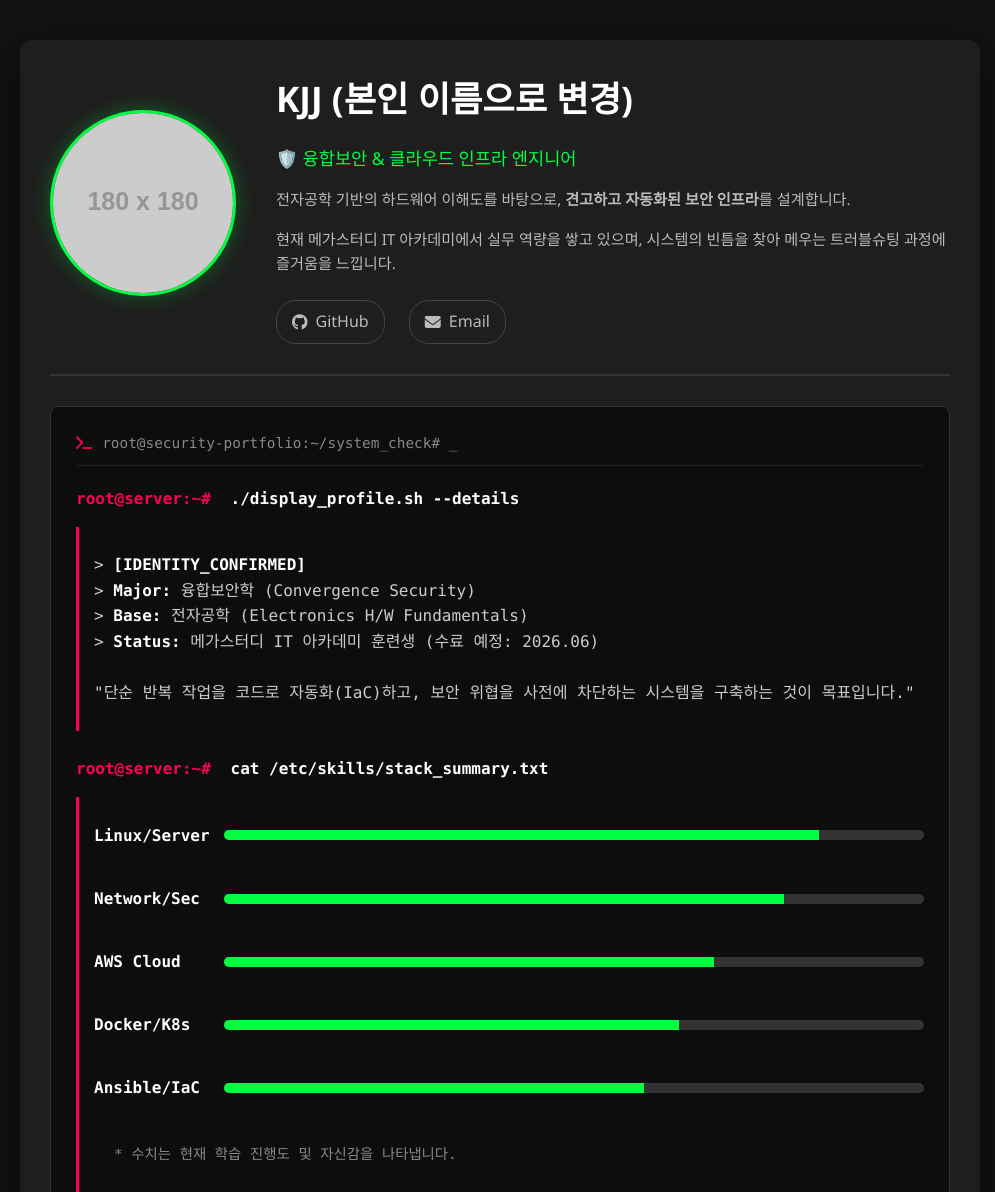
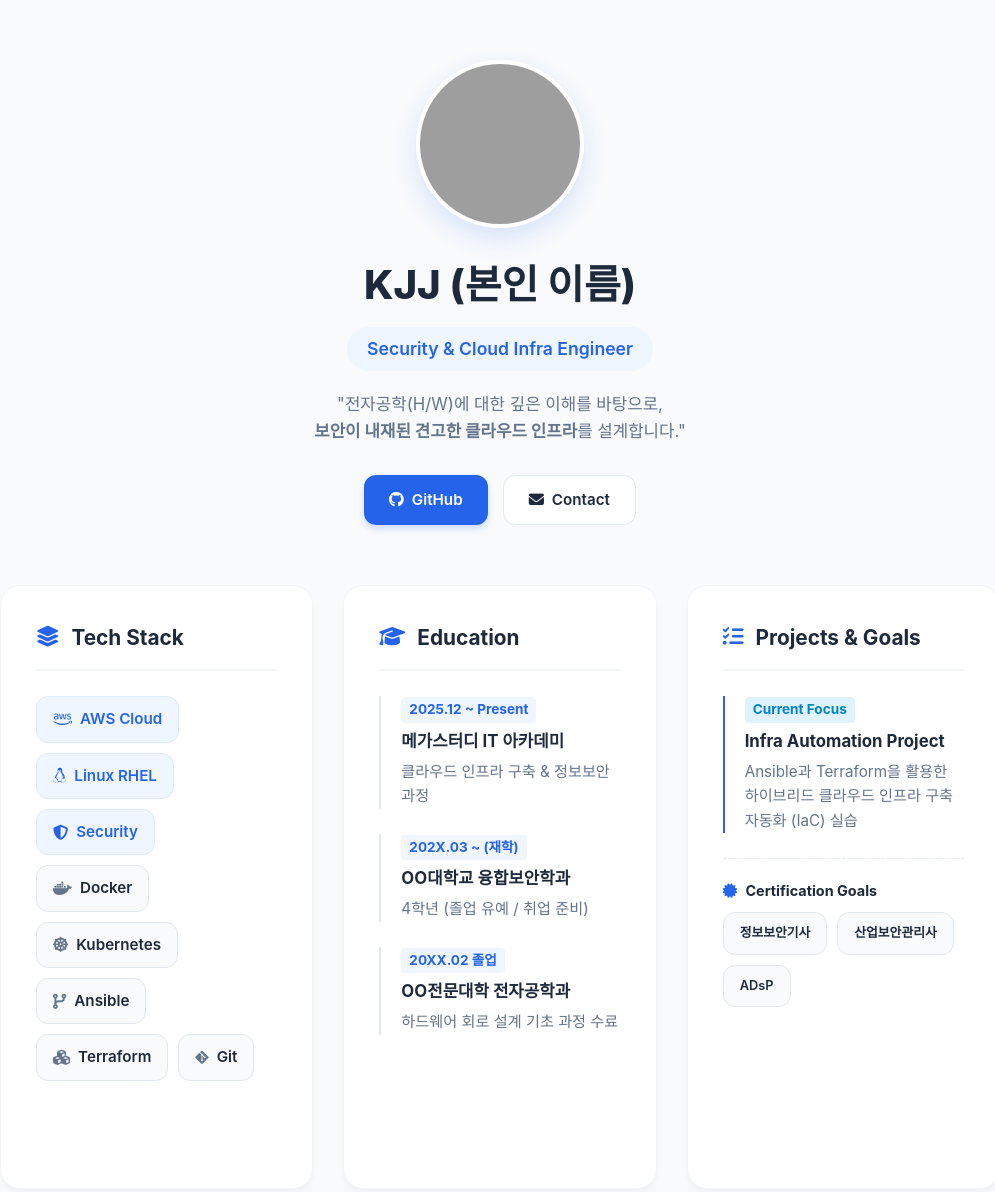
Before and after one commit to KJJ-art/resume, a plain HTML site: page index.html in a window 1280 px wide. Shown: the top 1192 px of the page, without its empty margins (140-1135 px from the left). Drawn offline with Linux system fonts and the light colour scheme; grey boxes are pictures that could not be loaded; placeholder pictures from the web are drawn by us.

Commit message:
Update index.html

```diff
--- a/index.html
+++ b/index.html
@@ -3,226 +3,299 @@
 <head>
     <meta charset="UTF-8">
     <meta name="viewport" content="width=device-width, initial-scale=1.0">
-    <title>Security & Infra Engineer Portfolio</title>
+    <title>KJJ - Security & Infra Portfolio</title>
     <link rel="stylesheet" href="https://cdnjs.cloudflare.com/ajax/libs/font-awesome/6.4.0/css/all.min.css">
     <style>
-        /* --- 전체 레이아웃 및 디자인 --- */
-        body {
-            background-color: #121212; /* 깊은 어두운색 배경 */
-            color: #e0e0e0; /* 밝은 회색 글씨 */
-            font-family: 'Segoe UI', Roboto, 'Helvetica Neue', Arial, sans-serif; /* 깔끔한 현대적 폰트 */
-            margin: 0; padding: 0; line-height: 1.6;
-        }
-        a { text-decoration: none; color: #00ff41; transition: color 0.3s; }
-        a:hover { color: #fff; }
-
-        /* 메인 컨테이너 박스 */
-        .container {
-            max-width: 900px; margin: 40px auto; padding: 30px;
-            background-color: #1e1e1e; /* 조금 더 밝은 컨테이너 배경 */
-            box-shadow: 0 15px 40px rgba(0, 0, 0, 0.6);
-            border-radius: 12px;
+        /* --- 기본 설정 --- */
+        :root {
+            --primary-color: #2563eb; /* 신뢰감을 주는 로얄 블루 */
+            --secondary-color: #1e293b; /* 짙은 네이비 (텍스트) */
+            --bg-color: #f8fafc; /* 아주 연한 회색 배경 */
+            --card-bg: #ffffff; /* 카드 배경 */
+            --text-gray: #64748b;
         }
 
-        /* --- [상단] 프로필 섹션 스타일 --- */
-        .profile-header {
-            display: flex; align-items: center;
-            border-bottom: 2px solid #333; padding-bottom: 30px; margin-bottom: 30px;
+        body {
+            font-family: -apple-system, BlinkMacSystemFont, "Apple SD Gothic Neo", "Malgun Gothic", sans-serif;
+            background-color: var(--bg-color);
+            color: var(--secondary-color);
+            margin: 0;
+            padding: 0;
+            line-height: 1.6;
         }
-        .profile-image-container {
-            flex: 0 0 180px; /* 사진 영역 너비 고정 */
-            margin-right: 40px; text-align: center;
+
+        /* --- 레이아웃 --- */
+        .container {
+            max-width: 1000px;
+            margin: 0 auto;
+            padding: 60px 20px;
         }
-        .profile-image {
-            width: 180px; height: 180px;
-            border-radius: 50%; /* 원형 사진 */
-            object-fit: cover; /* 비율 유지하며 꽉 채우기 */
-            border: 3px solid #00ff41; /* 초록색 테두리 포인트 */
-            box-shadow: 0 0 20px rgba(0, 255, 65, 0.3); /* 빛나는 효과 */
-            background-color: #333; /* 사진 없을 때 배경색 */
+
+        /* --- 1. 헤더 (프로필) 영역 --- */
+        header {
+            text-align: center;
+            margin-bottom: 60px;
         }
-        .profile-info { flex: 1; } /* 나머지 공간 차지 */
-        .profile-name { font-size: 2.2em; font-weight: bold; margin: 0 0 10px 0; color: #fff; }
-        .profile-title { font-size: 1.1em; color: #00ff41; margin-bottom: 15px; font-weight: 500; }
-        .profile-description { margin-bottom: 25px; color: #bbb; font-size: 0.95em; }
-        .social-links a {
-            display: inline-flex; align-items: center; margin-right: 20px;
-            font-size: 1em; color: #bbb; border: 1px solid #444;
-            padding: 8px 15px; border-radius: 20px; transition: all 0.3s;
+
+        .profile-img-box {
+            width: 160px;
+            height: 160px;
+            margin: 0 auto 25px;
+            border-radius: 50%;
+            overflow: hidden;
+            border: 4px solid #fff;
+            box-shadow: 0 10px 25px rgba(37, 99, 235, 0.15);
         }
-        .social-links a:hover { color: #00ff41; border-color: #00ff41; background-color: rgba(0,255,65,0.1); }
-        .social-links i { margin-right: 8px; }
 
-        /* --- [하단] 터미널 섹션 스타일 --- */
-        .terminal-section {
-            background-color: #0d0d0d; /* 더 어두운 리얼 터미널 배경 */
-            padding: 25px; border-radius: 8px; border: 1px solid #333;
-            font-family: 'Consolas', 'Courier New', monospace; /* 전용 터미널 폰트 */
+        .profile-img {
+            width: 100%;
+            height: 100%;
+            object-fit: cover;
         }
-        .terminal-header {
-            color: #888; font-size: 0.9em; margin-bottom: 20px;
-            display: flex; align-items: center; border-bottom: 1px solid #222; padding-bottom: 10px;
+
+        h1 {
+            font-size: 2.5rem;
+            margin: 0 0 10px;
+            color: var(--secondary-color);
+            font-weight: 800;
         }
-        .terminal-header i { margin-right: 10px; color: #ff0055; }
 
-        /* 명령어 라인 스타일 */
-        .command-line { margin-bottom: 15px; }
-        .prompt { color: #ff0055; margin-right: 10px; font-weight: bold; }
-        .command { color: #fff; font-weight: bold; }
-        .output { color: #ccc; margin-bottom: 25px; white-space: pre-wrap; padding-left: 15px; border-left: 3px solid #ff0055; }
-        .output strong { color: #fff; font-weight: 600; }
-        .highlight { color: #00ff41; }
-        .sub-text { color: #888; font-size: 0.9em; margin-left: 20px; display: block; margin-top: 5px; }
+        .tagline {
+            font-size: 1.1rem;
+            color: var(--primary-color);
+            font-weight: 600;
+            background-color: #eff6ff;
+            padding: 8px 20px;
+            border-radius: 30px;
+            display: inline-block;
+            margin-bottom: 20px;
+        }
 
-        /* 타이핑 커서 */
-        .cursor {
-            display: inline-block; width: 9px; height: 18px; background-color: #00ff41;
-            animation: blink 1s infinite; vertical-align: text-bottom; margin-left: 5px;
+        .bio {
+            max-width: 600px;
+            margin: 0 auto 30px;
+            color: var(--text-gray);
+            font-size: 1.05rem;
         }
-        @keyframes blink { 0%, 100% { opacity: 1; } 50% { opacity: 0; } }
-        .hidden { display: none; }
 
-        /* 스킬바 디자인 */
-        .skill-bar-container { margin-bottom: 12px; display: flex; align-items: center; }
-        .skill-name { flex: 0 0 130px; color: #fff; font-weight: 600; }
-        .progress-bg {
-            flex: 1; height: 10px; background-color: #333; border-radius: 5px; overflow: hidden;
+        /* --- 소셜 링크 버튼 --- */
+        .social-links {
+            display: flex;
+            justify-content: center;
+            gap: 15px;
         }
-        .fill { height: 100%; background-color: #00ff41; width: 0; transition: width 1.2s cubic-bezier(0.22, 0.61, 0.36, 1); }
+        .btn {
+            display: inline-flex;
+            align-items: center;
+            padding: 12px 25px;
+            border-radius: 12px;
+            text-decoration: none;
+            font-weight: 600;
+            transition: all 0.2s;
+            font-size: 0.95rem;
+        }
+        .btn-primary {
+            background-color: var(--primary-color);
+            color: white;
+            box-shadow: 0 4px 6px rgba(37, 99, 235, 0.2);
+        }
+        .btn-outline {
+            background-color: white;
+            color: var(--secondary-color);
+            border: 1px solid #e2e8f0;
+        }
+        .btn:hover { transform: translateY(-3px); box-shadow: 0 6px 12px rgba(0,0,0,0.1); }
 
-        /* 반응형: 모바일 화면 */
+        /* --- 2. 카드 그리드 레이아웃 --- */
+        .grid-container {
+            display: grid;
+            grid-template-columns: repeat(auto-fit, minmax(300px, 1fr));
+            gap: 30px;
+        }
+
+        .card {
+            background: var(--card-bg);
+            border-radius: 20px;
+            padding: 35px;
+            box-shadow: 0 4px 6px -1px rgba(0, 0, 0, 0.05);
+            transition: transform 0.2s;
+            border: 1px solid #f1f5f9;
+            height: 100%; /* 카드 높이 맞춤 */
+        }
+        .card:hover { transform: translateY(-5px); box-shadow: 0 15px 30px -5px rgba(0, 0, 0, 0.1); }
+
+        .card-title {
+            font-size: 1.3rem;
+            font-weight: 700;
+            margin-bottom: 25px;
+            display: flex;
+            align-items: center;
+            border-bottom: 2px solid #f1f5f9;
+            padding-bottom: 15px;
+        }
+        .card-title i { margin-right: 12px; color: var(--primary-color); }
+
+        /* --- 스킬 태그 스타일 --- */
+        .skill-tags { display: flex; flex-wrap: wrap; gap: 10px; }
+        .tag {
+            background-color: #f8fafc;
+            color: var(--secondary-color);
+            padding: 10px 16px;
+            border-radius: 12px;
+            font-size: 0.95rem;
+            font-weight: 600;
+            display: flex;
+            align-items: center;
+            border: 1px solid #e2e8f0;
+        }
+        .tag i { margin-right: 8px; color: var(--text-gray); }
+        .tag.highlight {
+            background-color: #eff6ff;
+            color: var(--primary-color);
+            border: 1px solid #dbeafe;
+        }
+        .tag.highlight i { color: var(--primary-color); }
+
+        /* --- 리스트 스타일 (교육/경력) --- */
+        .timeline-item {
+            position: relative;
+            padding-left: 20px;
+            margin-bottom: 25px;
+            border-left: 2px solid #e2e8f0;
+        }
+        .timeline-item:last-child { margin-bottom: 0; }
+
+        .timeline-date {
+            font-size: 0.85rem;
+            color: var(--primary-color);
+            font-weight: 700;
+            margin-bottom: 5px;
+            background: #eff6ff;
+            display: inline-block;
+            padding: 2px 8px;
+            border-radius: 4px;
+        }
+        .timeline-title { font-weight: 700; font-size: 1.05rem; margin-bottom: 5px; display: block;}
+        .timeline-desc { font-size: 0.95rem; color: var(--text-gray); margin: 0; }
+
+        /* --- 푸터 --- */
+        footer {
+            text-align: center;
+            margin-top: 80px;
+            color: #94a3b8;
+            font-size: 0.85rem;
+            padding-top: 40px;
+            border-top: 1px solid #e2e8f0;
+        }
+
+        /* --- 반응형 --- */
         @media (max-width: 768px) {
-            .container { margin: 20px 10px; padding: 20px; }
-            .profile-header { flex-direction: column; text-align: center; }
-            .profile-image-container { margin-right: 0; margin-bottom: 25px; }
-            .social-links { justify-content: center; flex-wrap: wrap; gap: 10px; }
-            .social-links a { margin-right: 0; }
+            .container { padding: 40px 20px; }
+            h1 { font-size: 2rem; }
+            .grid-container { grid-template-columns: 1fr; }
         }
     </style>
 </head>
 <body>
 
     <div class="container">
-    <header class="profile-header">
-        <div class="profile-image-container">
-            <img src="image/my_photo.jpg" alt="프로필 사진" class="profile-image"
-                 onerror="this.src='https://via.placeholder.com/180x180/222/00ff41?text=READY'">
+
+        <header>
+            <div class="profile-img-box">
+                <img src="image/my_photo.jpg" alt="프로필 사진" class="profile-img"
+                     onerror="this.src='https://ui-avatars.com/api/?name=K+J&background=2563eb&color=fff&size=200&font-size=0.4'">
             </div>
-        <div class="profile-info">
-            <h1 class="profile-name">KJJ (본인 이름으로 변경)</h1>
-            <p class="profile-title">🛡️ 융합보안 & 클라우드 인프라 엔지니어</p>
-            <div class="profile-description">
-                <p>전자공학 기반의 하드웨어 이해도를 바탕으로, <strong>견고하고 자동화된 보안 인프라</strong>를 설계합니다.</p>
-                <p>현재 메가스터디 IT 아카데미에서 실무 역량을 쌓고 있으며, 시스템의 빈틈을 찾아 메우는 트러블슈팅 과정에 즐거움을 느낍니다.</p>
-            </div>
+
+            <h1>KJJ (본인 이름)</h1>
+            <span class="tagline">Security & Cloud Infra Engineer</span>
+
+            <p class="bio">
+                "전자공학(H/W)에 대한 깊은 이해를 바탕으로,<br>
+                <strong>보안이 내재된 견고한 클라우드 인프라</strong>를 설계합니다."
+            </p>
+
             <div class="social-links">
-                <a href="https://github.com/KJJ-art" target="_blank"><i class="fab fa-github"></i> GitHub</a>
-                <a href="mailto:본인이메일@example.com"><i class="fas fa-envelope"></i> Email</a>
-            </div>
+                <a href="https://github.com/KJJ-art" class="btn btn-primary" target="_blank">
+                    <i class="fab fa-github" style="margin-right: 8px;"></i> GitHub
+                </a>
+                <a href="mailto:email@example.com" class="btn btn-outline">
+                    <i class="fas fa-envelope" style="margin-right: 8px;"></i> Contact
+                </a>
             </div>
         </header>
 
-    <section class="terminal-section">
-        <div class="terminal-header">
-            <i class="fas fa-terminal"></i>
-            <span>root@security-portfolio:~/system_check# _</span>
+        <div class="grid-container">
+
+            <div class="card">
+                <div class="card-title">
+                    <i class="fas fa-layer-group"></i> Tech Stack
                 </div>
-
-        <div id="section1">
-            <div class="command-line">
-                <span class="prompt">root@server:~#</span>
-                <span class="command" id="cmd1"></span><span class="cursor" id="cursor1"></span>
-            </div>
-            <div class="output hidden" id="out1">
-> <strong>[IDENTITY_CONFIRMED]</strong>
-> <strong>Major:</strong> 융합보안학 (Convergence Security)
-> <strong>Base:</strong> 전자공학 (Electronics H/W Fundamentals)
-> <strong>Status:</strong> 메가스터디 IT 아카데미 훈련생 (수료 예정: 2026.06)
-
-"단순 반복 작업을 코드로 자동화(IaC)하고, 보안 위협을 사전에 차단하는 시스템을 구축하는 것이 목표입니다."
+                <div class="skill-tags">
+                    <span class="tag highlight"><i class="fab fa-aws"></i> AWS Cloud</span>
+                    <span class="tag highlight"><i class="fab fa-linux"></i> Linux RHEL</span>
+                    <span class="tag highlight"><i class="fas fa-shield-alt"></i> Security</span>
+                    <span class="tag"><i class="fab fa-docker"></i> Docker</span>
+                    <span class="tag"><i class="fas fa-dharmachakra"></i> Kubernetes</span>
+                    <span class="tag"><i class="fas fa-code-branch"></i> Ansible</span>
+                    <span class="tag"><i class="fas fa-cubes"></i> Terraform</span>
+                    <span class="tag"><i class="fab fa-git-alt"></i> Git</span>
                 </div>
             </div>
 
-        <div id="section2" class="hidden">
-            <div class="command-line">
-                <span class="prompt">root@server:~#</span>
-                <span class="command" id="cmd2"></span><span class="cursor" id="cursor2"></span>
+            <div class="card">
+                <div class="card-title">
+                    <i class="fas fa-graduation-cap"></i> Education
                 </div>
-            <div class="output hidden" id="out2">
-<div class="skill-bar-container"><span class="skill-name">Linux/Server</span> <div class="progress-bg"><div class="fill" style="width: 85%"></div></div></div>
-<div class="skill-bar-container"><span class="skill-name">Network/Sec</span> <div class="progress-bg"><div class="fill" style="width: 80%"></div></div></div>
-<div class="skill-bar-container"><span class="skill-name">AWS Cloud</span> <div class="progress-bg"><div class="fill" style="width: 70%"></div></div></div>
-<div class="skill-bar-container"><span class="skill-name">Docker/K8s</span> <div class="progress-bg"><div class="fill" style="width: 65%"></div></div></div>
-<div class="skill-bar-container"><span class="skill-name">Ansible/IaC</span> <div class="progress-bg"><div class="fill" style="width: 60%"></div></div></div>
-<span class="sub-text">* 수치는 현재 학습 진행도 및 자신감을 나타냅니다.</span>
+
+                <div class="timeline-item">
+                    <span class="timeline-date">2025.12 ~ Present</span>
+                    <span class="timeline-title">메가스터디 IT 아카데미</span>
+                    <p class="timeline-desc">클라우드 인프라 구축 & 정보보안 과정</p>
+                </div>
+
+                <div class="timeline-item">
+                    <span class="timeline-date">202X.03 ~ (재학)</span>
+                    <span class="timeline-title">OO대학교 융합보안학과</span>
+                    <p class="timeline-desc">4학년 (졸업 유예 / 취업 준비)</p>
+                </div>
+
+                <div class="timeline-item">
+                    <span class="timeline-date">20XX.02 졸업</span>
+                    <span class="timeline-title">OO전문대학 전자공학과</span>
+                    <p class="timeline-desc">하드웨어 회로 설계 기초 과정 수료</p>
                 </div>
             </div>
 
-        <div id="section3" class="hidden">
-             <div class="command-line">
-                <span class="prompt">root@server:~/projects#</span>
-                <span class="command" id="cmd3"></span><span class="cursor" id="cursor3"></span>
+            <div class="card">
+                <div class="card-title">
+                    <i class="fas fa-tasks"></i> Projects & Goals
                 </div>
-            <div class="output hidden" id="out3">
-> <strong>[RECENT_LOGS]</strong>
-> <span class="highlight">1. 온프레미스 K8s 클러스터 구축 실습 (2026.01)</span>
-  - VirtualBox VM 3대를 활용하여 마스터-워커 노드 구성 및 네트워크 연결
-  - <span class="sub-text">→ 컨테이너 오케스트레이션 동작 원리 및 트러블슈팅 경험 획득</span>
-> <span class="highlight">2. AWS 기반 고가용성 웹 아키텍처 설계 (진행 중)</span>
-  - EC2, ELB, Auto Scaling을 활용한 트래픽 분산 환경 구축
-  - <span class="sub-text">→ 향후 Terraform을 활용한 인프라 자동화(IaC) 구현 예정</span>
 
-> <strong>READY FOR NEXT CHALLENGE...</strong>
+                <div class="timeline-item" style="border-left-color: var(--primary-color);">
+                    <span class="timeline-date" style="background:#e0f2fe; color:#0284c7;">Current Focus</span>
+                    <span class="timeline-title">Infra Automation Project</span>
+                    <p class="timeline-desc">
+                        Ansible과 Terraform을 활용한 하이브리드 클라우드 인프라 구축 자동화 (IaC) 실습
+                    </p>
+                </div>
+
+                <div style="margin-top: 25px; padding-top: 20px; border-top: 1px dashed #e2e8f0;">
+                    <span style="font-size: 0.9rem; font-weight: 700; color: var(--secondary-color); display:block; margin-bottom:10px;">
+                        <i class="fas fa-certificate" style="color:var(--primary-color); margin-right:5px;"></i> Certification Goals
+                    </span>
+                    <div class="skill-tags">
+                        <span class="tag" style="font-size: 0.8rem;">정보보안기사</span>
+                        <span class="tag" style="font-size: 0.8rem;">산업보안관리사</span>
+                        <span class="tag" style="font-size: 0.8rem;">ADsP</span>
+                    </div>
                 </div>
             </div>
 
-    </section>
+        </div> <footer>
+            &copy; 2026 KJJ Portfoilo. <br>Based on HTML5 & CSS3. Hosted on GitHub Pages.
+        </footer>
+
     </div>
-
-<script>
-    // --- 타이핑 효과 스크립트 ---
-    const typeWriter = (text, elementId, speed, callback) => {
-        let i = 0;
-        const element = document.getElementById(elementId);
-        element.innerHTML = "";
-        function type() {
-            if (i < text.length) {
-                element.innerHTML += text.charAt(i); i++;
-                setTimeout(type, speed);
-            } else { if (callback) callback(); }
-        }
-        type();
-    };
-
-    // --- 페이지 로드 후 실행 순서 정의 ---
-    window.onload = function() {
-        setTimeout(() => { // 0.5초 후 시작
-            // 1. whoami 명령 실행
-            typeWriter("./display_profile.sh --details", "cmd1", 40, () => {
-                document.getElementById("cursor1").style.display = "none";
-                document.getElementById("out1").classList.remove("hidden");
-
-                setTimeout(() => {
-                    // 2. skills 명령 실행
-                    document.getElementById("section2").classList.remove("hidden");
-                    typeWriter("cat /etc/skills/stack_summary.txt", "cmd2", 35, () => {
-                        document.getElementById("cursor2").style.display = "none";
-                        document.getElementById("out2").classList.remove("hidden");
-
-                        setTimeout(() => {
-                             // 3. projects 명령 실행
-                            document.getElementById("section3").classList.remove("hidden");
-                            typeWriter("tail -n 5 /var/log/projects.log", "cmd3", 30, () => {
-                                document.getElementById("cursor3").style.display = "none";
-                                document.getElementById("out3").classList.remove("hidden");
-                            });
-                        }, 800); // 3번 명령 대기 시간
-                    });
-                }, 800); // 2번 명령 대기 시간
-            });
-        }, 500); // 초기 대기 시간
-    };
-</script>
 
 </body>
 </html>
```
Lines whose indentation alone changed are shown as unchanged.
